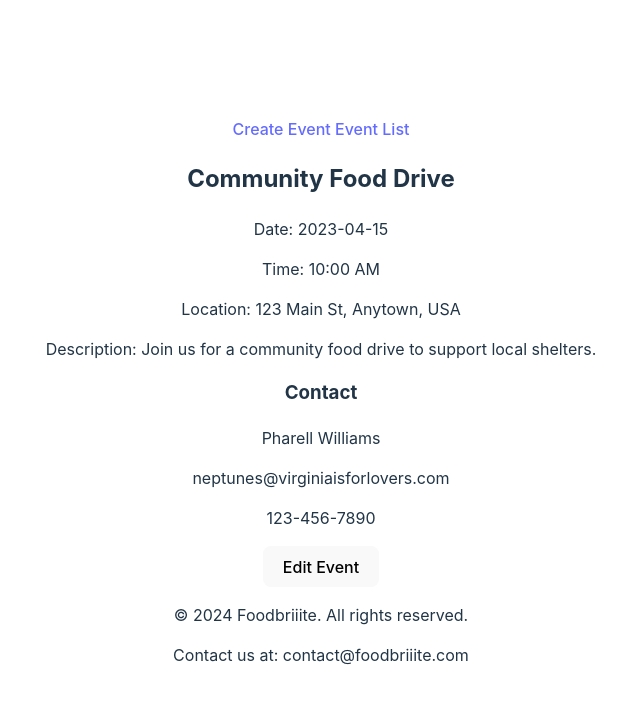
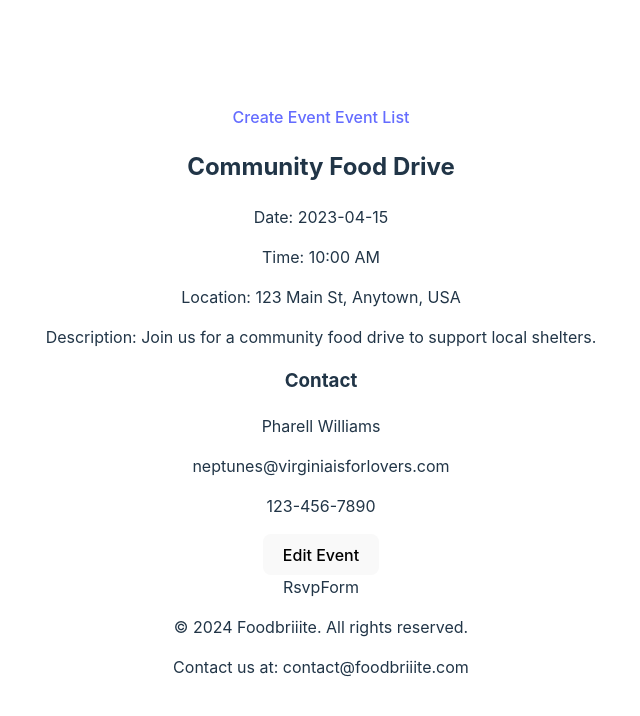
Before and after one commit to SaraM09/hackathon-1-front-end, a React (Vite) app: page /events/1 in a window 1280 px wide. Shown: the top 716 px of the page, without its empty margins (319-959 px from the left). Built offline with nearby package versions, Linux system fonts and the light colour scheme.

Commit message:
added rsvp form to event details component

```diff
--- a/src/components/DonationEventDetails.jsx
+++ b/src/components/DonationEventDetails.jsx
@@ -2,6 +2,7 @@ import React, { useState, useEffect } from "react";
 import { useParams } from "react-router-dom"; // To access route parameters
 import { allEventsData } from "./DonationEventList"; // Import the exported events
 import EditEventForm from "./EditEventForm";
+import RsvpForm from "./RsvpForm";
 
 const DonationEventDetails = () => {
     const { eventId } = useParams() // Get event ID from route parameter
@@ -32,6 +33,11 @@ const DonationEventDetails = () => {
         setIsEditing(false); // Go back to view mode
       };
 
+      const handleRsvp = async (eventId, attending) => {
+        // Placeholder for backend logic to update RSVP status (replace with API call)
+        console.log('RSVP update:', eventId, attending);
+      };
+
 
   return (
     <div>
@@ -56,7 +62,8 @@ const DonationEventDetails = () => {
 
         </div>
       )}
-{/* RSVP functionality (optional) - see separate user story */}
+      <RsvpForm eventId={eventId} onRsvp={handleRsvp} />
+
         </div>
   )
 }
```
